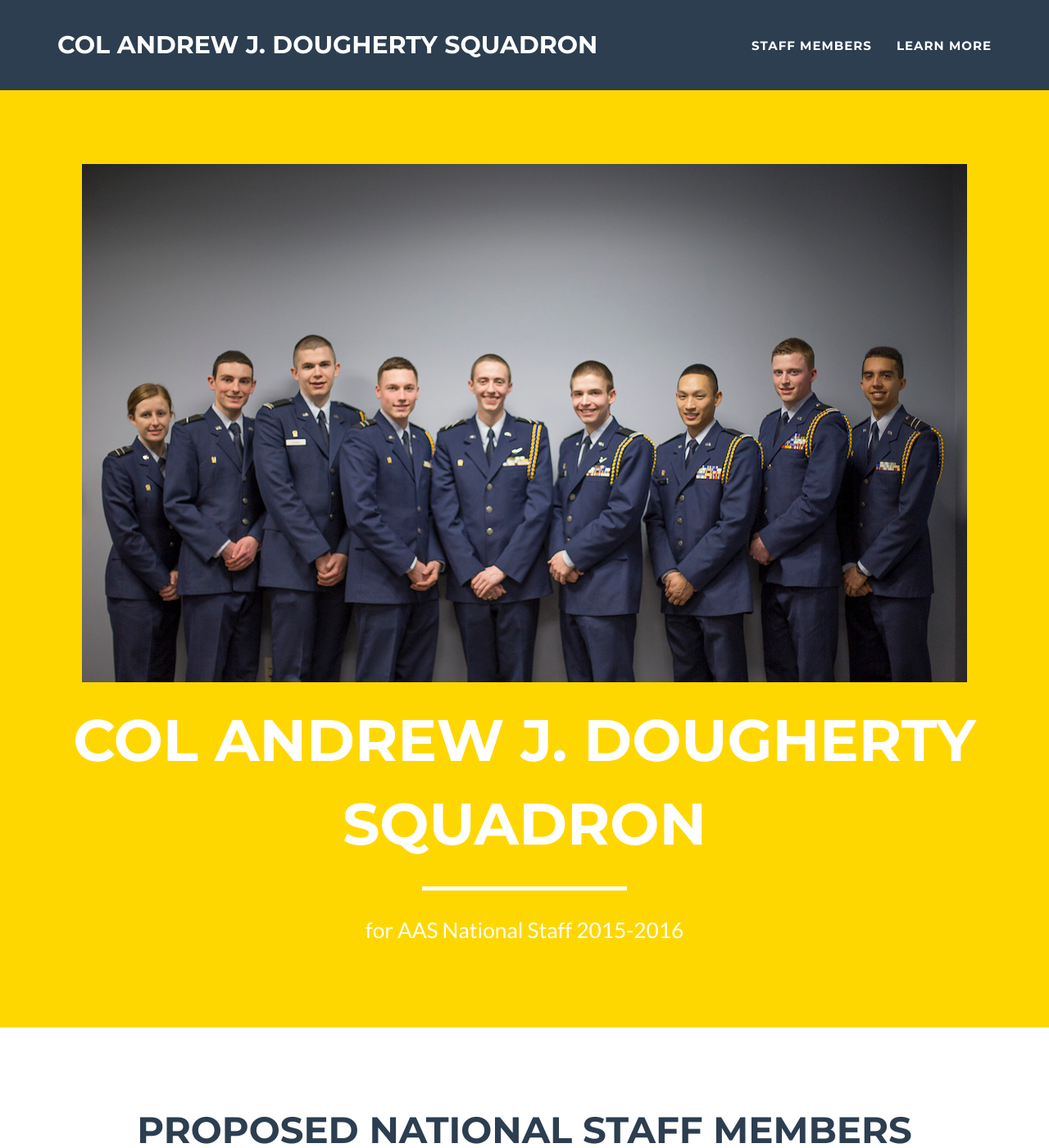
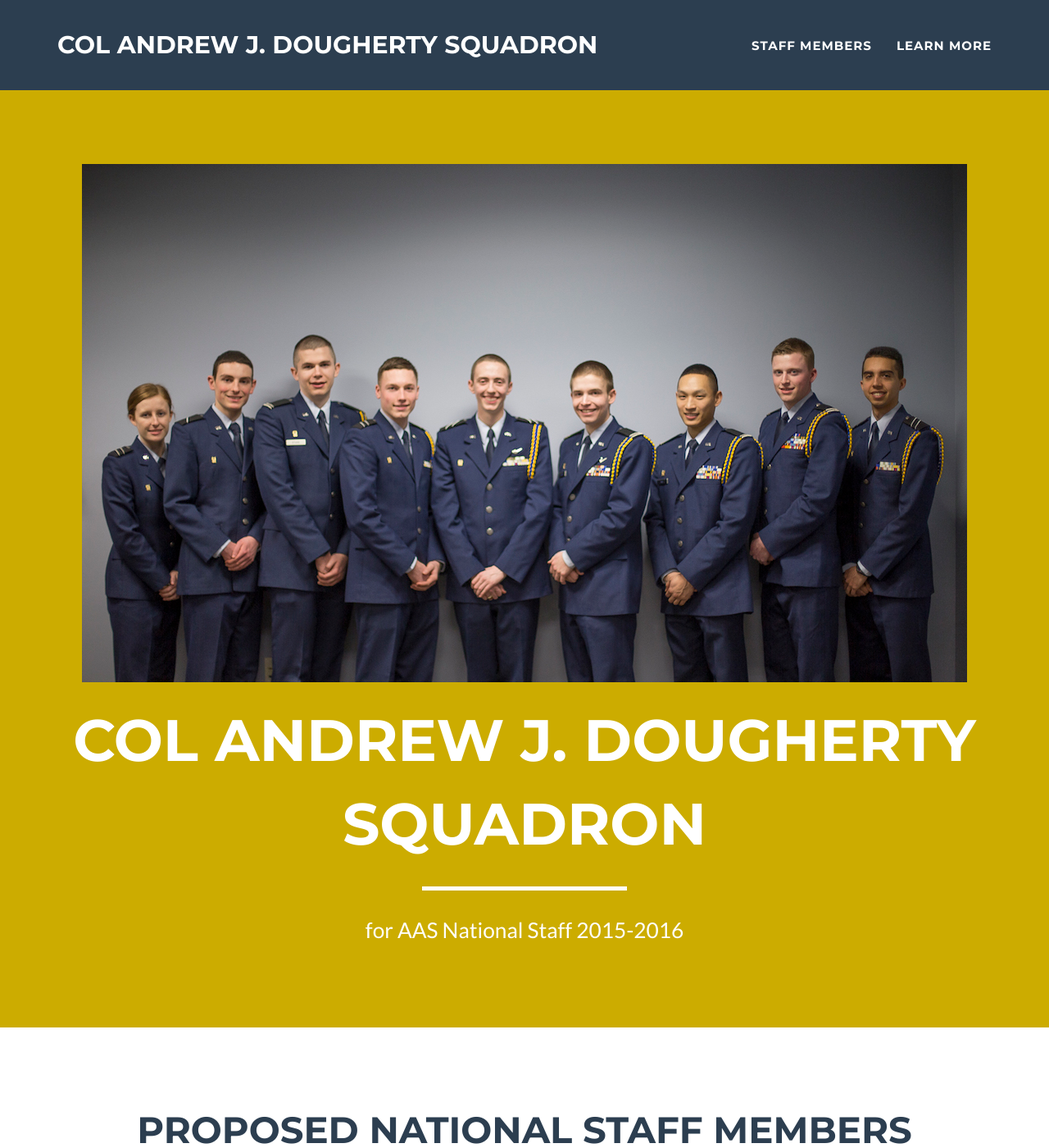
Before and after one commit to cralor/dougherty, a Jekyll site: the page built from index.html, in a window 1280 px wide and 1400 px high. Shown: the whole window at 82% size. Built offline with Jekyll 4.4.1, drawn with Linux system fonts in a browser that asks for light colours.

Commit message:
color change

```diff
--- a/_config.yml
+++ b/_config.yml
@@ -9,7 +9,7 @@ contact: static
 
 # Color settings (hex-codes without the leading hash-tag)
 color:
-  primary: ffd700 #18bc9c #80B3FF
+  primary: ccac00 #18bc9c #80B3FF
   secondary: 2c3e50 #FD6E8A
   secondary-dark: 233140 #A2122F
 
```
